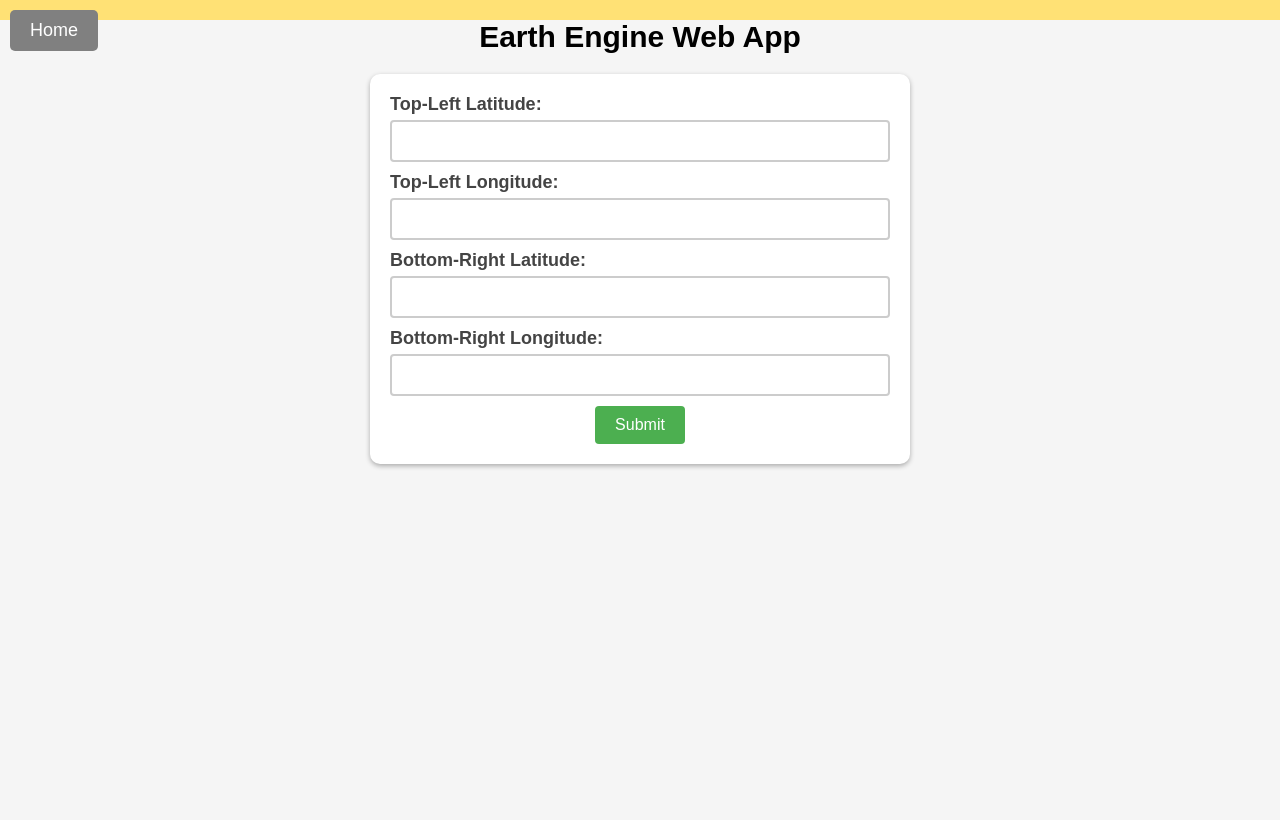
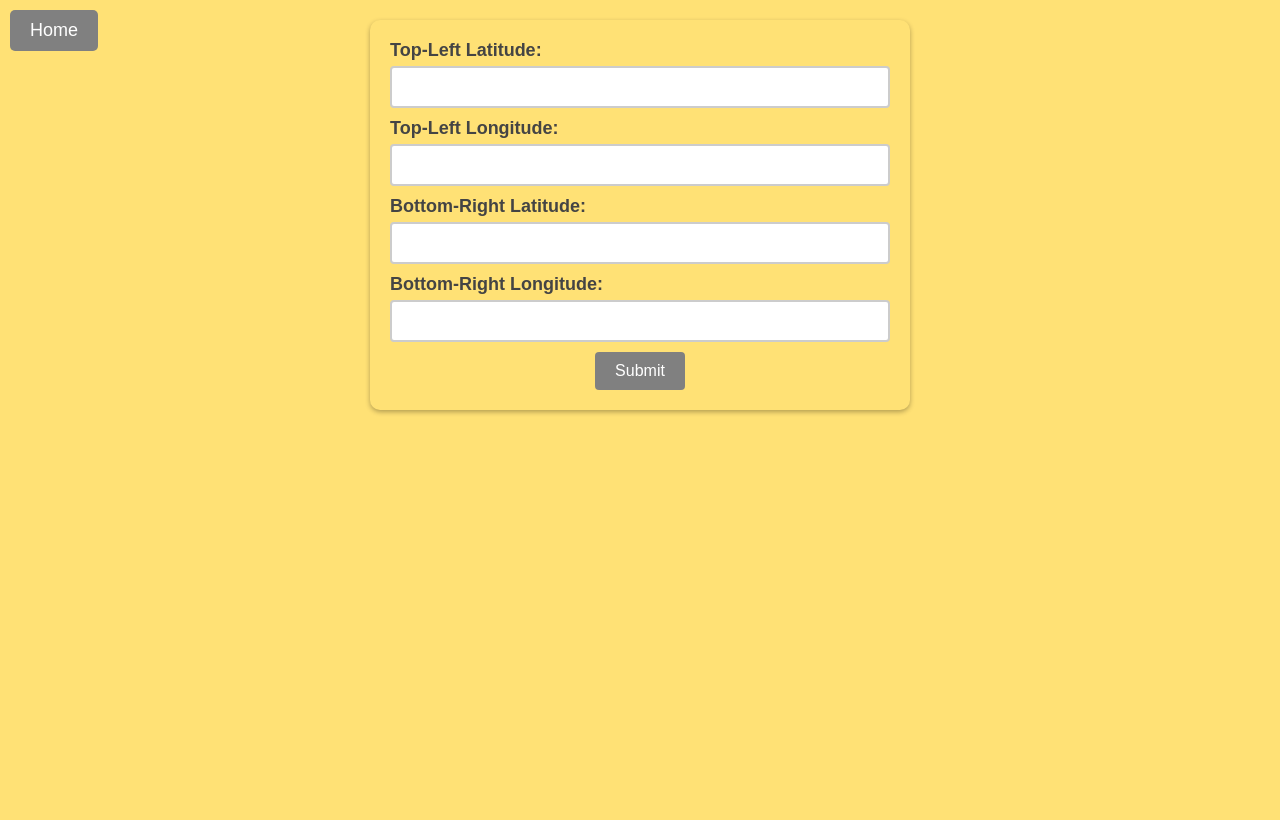
Before and after one commit to myj-nikhil/earth-engine, a Flask app: page /diagonal-coordinates in a window 1280 px wide. Run offline with Flask 2, Linux system fonts and the light colour scheme.

Commit message:
color changes

```diff
--- a/templates/diagonal-coordinates.html
+++ b/templates/diagonal-coordinates.html
@@ -21,7 +21,7 @@
 
       body {
         font-family: Arial, sans-serif;
-        background-color: #f5f5f5;
+        /* background-color: #f5f5f5; */
         margin: 0;
         padding: 0;
       }
@@ -29,7 +29,7 @@
       form {
         max-width: 500px;
         margin: 20px auto;
-        background-color: #fff;
+        /* background-color: #fff; */
         padding: 20px;
         border-radius: 10px;
         box-shadow: 0 2px 5px rgba(0, 0, 0, 0.3);
@@ -53,7 +53,7 @@
       }
 
       button[type="submit"] {
-        background-color: #4caf50;
+        /* background-color: #4caf50; */
         color: white;
         padding: 10px 20px;
         border: none;
@@ -65,7 +65,7 @@
       }
 
       button[type="submit"]:hover {
-        background-color: #3e8e41;
+        /* background-color: #3e8e41; */
       }
 
       #ans {
@@ -75,7 +75,7 @@
     </style>
   </head>
   <body>
-    <h1>Earth Engine Web App</h1>
+    <!-- <h1>Earth Engine Web App</h1> -->
     <div class="home-button">
       <a href="/">Home</a>
     </div>
```
